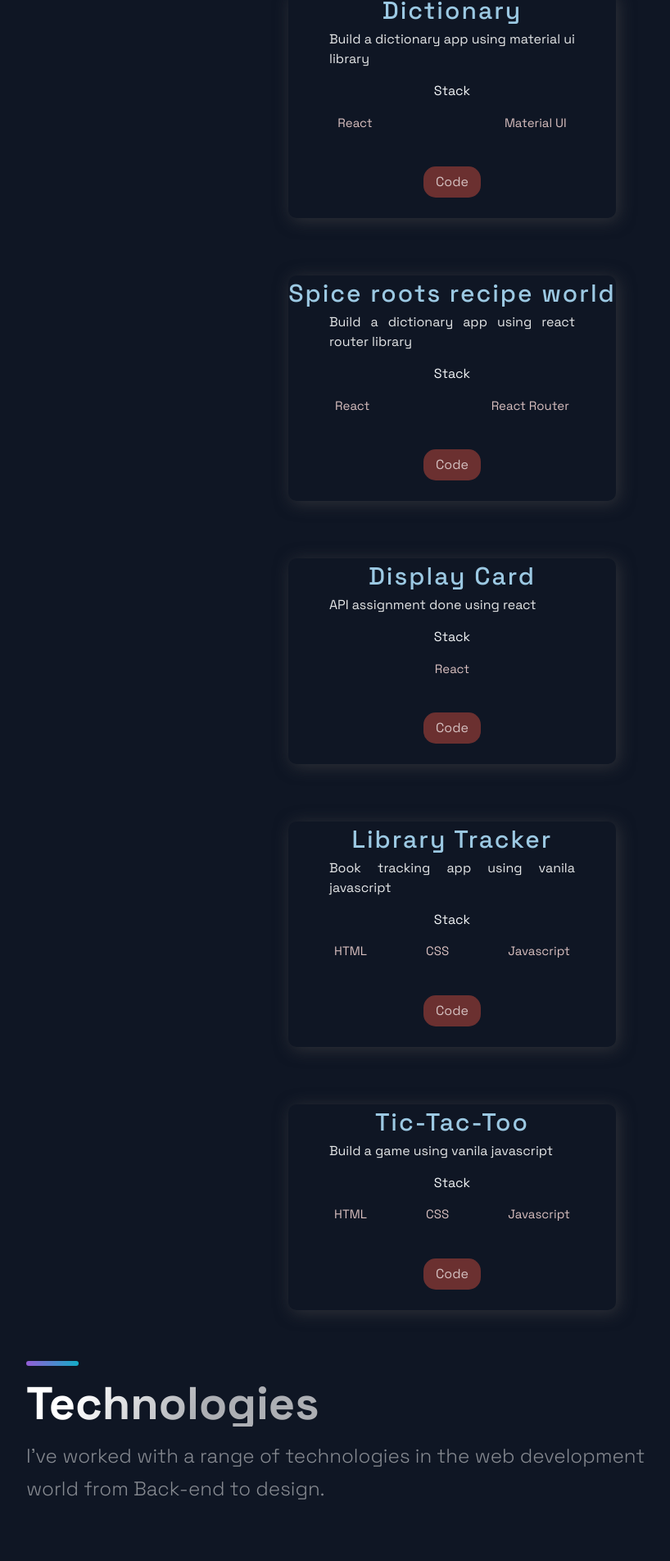
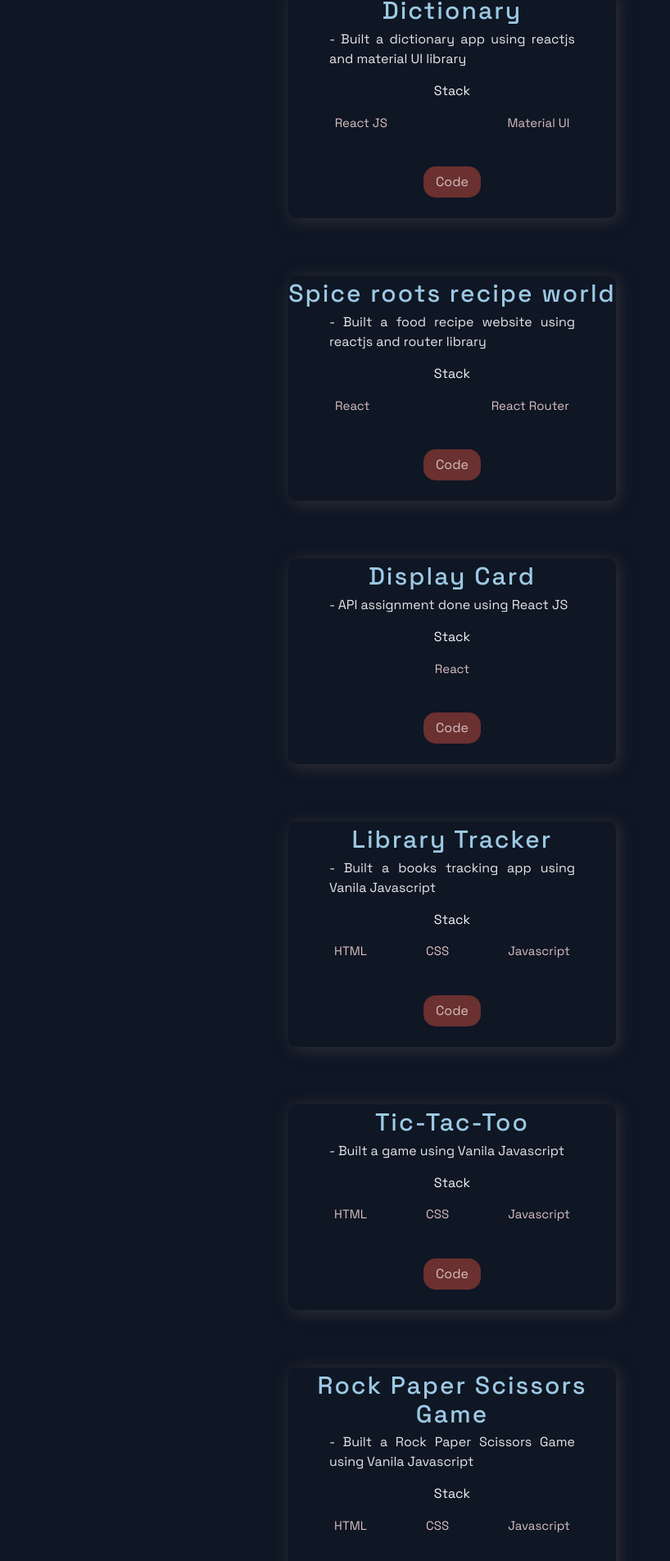
Before and after one commit to developer-pulkit/Portfolio-Website, a Next.js app: page / in a window 1280 px wide. Shown: the part 1138-3042 px from the top of the page at 82% size, without its empty margins (88-906 px from the left). Built offline with nearby package versions, Linux system fonts and the light colour scheme.

Commit message:
added project

```diff
--- a/src/constants/constants.js
+++ b/src/constants/constants.js
@@ -1,53 +1,64 @@
 export const projects = [
   {
-    title: 'Dictionary',
-    description: "Build a dictionary app using material ui library",
-      image: '/images/1.jpg',
-      tags: ['React','','Material UI'],
-    source: 'https://github.com/297pulkitmehta',
-    visit: 'https://google.com',
+    title: "Dictionary",
+    description:
+      "- Built a dictionary app using reactjs and material UI library",
+    image: "/images/1.jpg",
+    tags: ["React JS", "", "Material UI"],
+    source: "https://github.com/developer-pulkit/Word-hunt-dictionary-app",
+    visit: "https://google.com",
     id: 0,
   },
   {
-    title: 'Spice roots recipe world',
-    description:"Build a dictionary app using react router library",
-    image: '/images/SpiceRoots.png',
-    tags: ['React','','React Router'],
-    source: 'https://github.com/297pulkitmehta/RecipeWorld',
-    visit: 'https://google.com',
+    title: "Spice roots recipe world",
+    description:
+      "- Built a food recipe website using reactjs and router library",
+    image: "/images/SpiceRoots.png",
+    tags: ["React", "", "React Router"],
+    source: "https://github.com/297pulkitmehta/RecipeWorld",
+    visit: "https://google.com",
     id: 1,
   },
   {
-    title: 'Display Card',
-    description: "API assignment done using react",
-      image: '/images/DisplayCard.png',
-      tags: ['React'],
-    source: 'https://github.com/297pulkitmehta/Display-Card',
-    visit: 'https://google.com',
+    title: "Display Card",
+    description: "- API assignment done using React JS",
+    image: "/images/DisplayCard.png",
+    tags: ["React"],
+    source: "https://github.com/297pulkitmehta/Display-Card",
+    visit: "https://google.com",
     id: 2,
   },
   {
-    title: 'Library Tracker',
-    description: "Book tracking app using vanila javascript",
-      image: '/images/DisplayCard.png',
-      tags: ['HTML', 'CSS', 'Javascript'],
-    source: 'https://github.com/297pulkitmehta/Display-Card',
-    visit: 'https://google.com',
+    title: "Library Tracker",
+    description: "- Built a books tracking app using Vanila Javascript",
+    image: "/images/DisplayCard.png",
+    tags: ["HTML", "CSS", "Javascript"],
+    source: "https://github.com/297pulkitmehta/Display-Card",
+    visit: "https://google.com",
     id: 3,
   },
   {
-    title: 'Tic-Tac-Too',
-    description: "Build a game using vanila javascript",
-      image: '/images/DisplayCard.png',
-      tags: ['HTML', 'CSS', 'Javascript'],
-    source: 'https://github.com/297pulkitmehta/Tic-Tac-Too',
-    visit: 'https://google.com',
+    title: "Tic-Tac-Too",
+    description: "- Built a game using Vanila Javascript",
+    image: "/images/DisplayCard.png",
+    tags: ["HTML", "CSS", "Javascript"],
+    source: "https://github.com/297pulkitmehta/Tic-Tac-Too",
+    visit: "https://google.com",
+    id: 4,
+  },
+  {
+    title: "Rock Paper Scissors Game",
+    description: "- Built a Rock Paper Scissors Game using Vanila Javascript",
+    image: "/images/DisplayCard.png",
+    tags: ["HTML", "CSS", "Javascript"],
+    source: "https://github.com/297pulkitmehta/Tic-Tac-Too",
+    visit: "https://google.com",
     id: 4,
   },
 ];
 
 export const TimeLineData = [
-  { year: 2020, text: 'Started my journey', },
-  { year: 2021, text: 'Worked as a freelance developer', },
-  { year: 2022, text: 'Shared my projects with the world', },
+  { year: 2020, text: "Started my journey" },
+  { year: 2021, text: "Worked as a freelance developer" },
+  { year: 2022, text: "Shared my projects with the world" },
 ];
```
Also changed, not shown: 1 other file (tests, documents, lock files or other folders).
